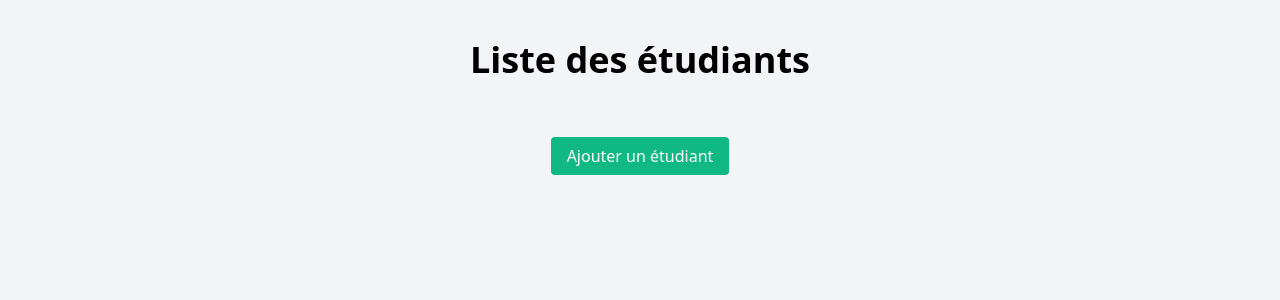
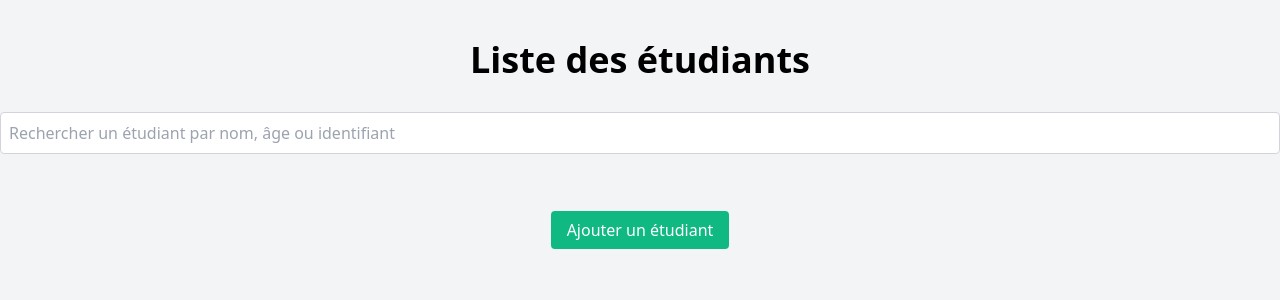
Before and after one commit to Alexisgreau/projet-flask-etudiant, a Flask app: page / in a window 1280 px wide. Shown: the top 300 px of the page. Run offline with Flask 3, Linux system fonts and the light colour scheme.

Commit message:
Search bar

```diff
--- a/app.py
+++ b/app.py
@@ -26,6 +26,24 @@ class Etudiant:
         if len(self.notes) == 0:
             return 0
         return round(sum(self.notes) / len(self.notes),2)
+
+# etudiants = [
+#     Etudiant("Alice Dupont", 20, 101),
+#     Etudiant("Bruno Marchand", 22, 102),
+#     Etudiant("Claire Lefevre", 21, 103),
+#     Etudiant("David Bernard", 23, 104),
+#     Etudiant("Emma Garnier", 20, 105),
+#     Etudiant("François Petit", 24, 106),
+#     Etudiant("Gabrielle Martin", 22, 107),
+#     Etudiant("Hugo Leroy", 21, 108),
+#     Etudiant("Isabelle Moreau", 23, 109),
+#     Etudiant("Jacques Moulin", 25, 110),
+#     Etudiant("Karine Dupuis", 20, 111),
+#     Etudiant("Louis Rousseau", 22, 112),
+#     Etudiant("Marie Dubois", 21, 113),
+#     Etudiant("Nicolas Girard", 23, 114),
+#     Etudiant("Olivier Fontaine", 24, 115)
+# ]
 
 # Fonction pour vérifier si l'identifiant est unique
 def est_identifiant_unique(identifiant):
@@ -58,7 +76,7 @@ def ajouter_etudiant():
     if request.method == 'POST':
         nom = request.form['nom']
         age = int(request.form['age'])
-        identifiant = request.form['identifiant']
+        identifiant = request.form['identifiant']  # Identifiant saisi par l'utilisateur
 
         # Vérification de l'unicité de l'identifiant
         if est_identifiant_unique(identifiant):
@@ -67,7 +85,7 @@ def ajouter_etudiant():
             return redirect(url_for('afficher_etudiants'))
         else:
             # Définir un message d'erreur si l'identifiant existe déjà
-            error_message = "Erreur : L'identifiant existe déjà !"
+            error_message = "Erreur : L'identifiant existe déjà ! Veuillez en choisir un autre."
 
     return render_template('ajouter_etudiant.html', error_message=error_message)
 
--- a/templates/index.html
+++ b/templates/index.html
@@ -10,12 +10,18 @@
     <div class="container mx-auto mt-10">
         <h1 class="text-4xl font-bold text-center mb-8">Liste des étudiants</h1>
 
+        <!-- Champ de recherche -->
+        <div class="mb-6">
+            <input type="text" id="search-bar" onkeyup="searchStudents()" placeholder="Rechercher un étudiant par nom, âge ou identifiant"
+                   class="w-full border border-gray-300 p-2 rounded" />
+        </div>
+
         <!-- Affichage des étudiants avec boutons Détails et Supprimer -->
-        <ul class="list-disc">
+        <ul id="student-list" class="list-disc">
             {% for etudiant in etudiants %}
-            <li class="mb-4">
+            <li class="mb-4 student-item" data-name="{{ etudiant.nom }}" data-age="{{ etudiant.age }}" data-id="{{ etudiant.identifiant }}">
                 <div class="flex justify-between items-center bg-white p-4 rounded shadow">
-                    <span>{{ etudiant.nom }} ({{ etudiant.age }} ans)</span>
+                    <span>{{ etudiant.nom }} ({{ etudiant.age }} ans) - ID : {{ etudiant.identifiant }}</span>
                     <div>
                         <!-- Bouton pour afficher les détails de l'étudiant -->
                         <a href="{{ url_for('afficher_etudiant', id=loop.index0) }}" class="text-blue-500 hover:underline">Détails</a> |
@@ -51,9 +57,23 @@
     </div>
 
     <script>
-        // Fonction pour confirmer la suppression d'un étudiant
-        function confirmDelete() {
-            return confirm('Êtes-vous sûr de vouloir supprimer cet étudiant ?');
+        // Fonction de recherche en temps réel
+        function searchStudents() {
+            const searchInput = document.getElementById("search-bar").value.toLowerCase();
+            const studentItems = document.querySelectorAll(".student-item");
+
+            studentItems.forEach(item => {
+                const name = item.getAttribute("data-name").toLowerCase();
+                const age = item.getAttribute("data-age");
+                const id = item.getAttribute("data-id").toLowerCase();
+
+                // Affiche ou masque l'élément en fonction de la recherche
+                if (name.includes(searchInput) || age.includes(searchInput) || id.includes(searchInput)) {
+                    item.style.display = "list-item";
+                } else {
+                    item.style.display = "none";
+                }
+            });
         }
     </script>
 </body>
```
